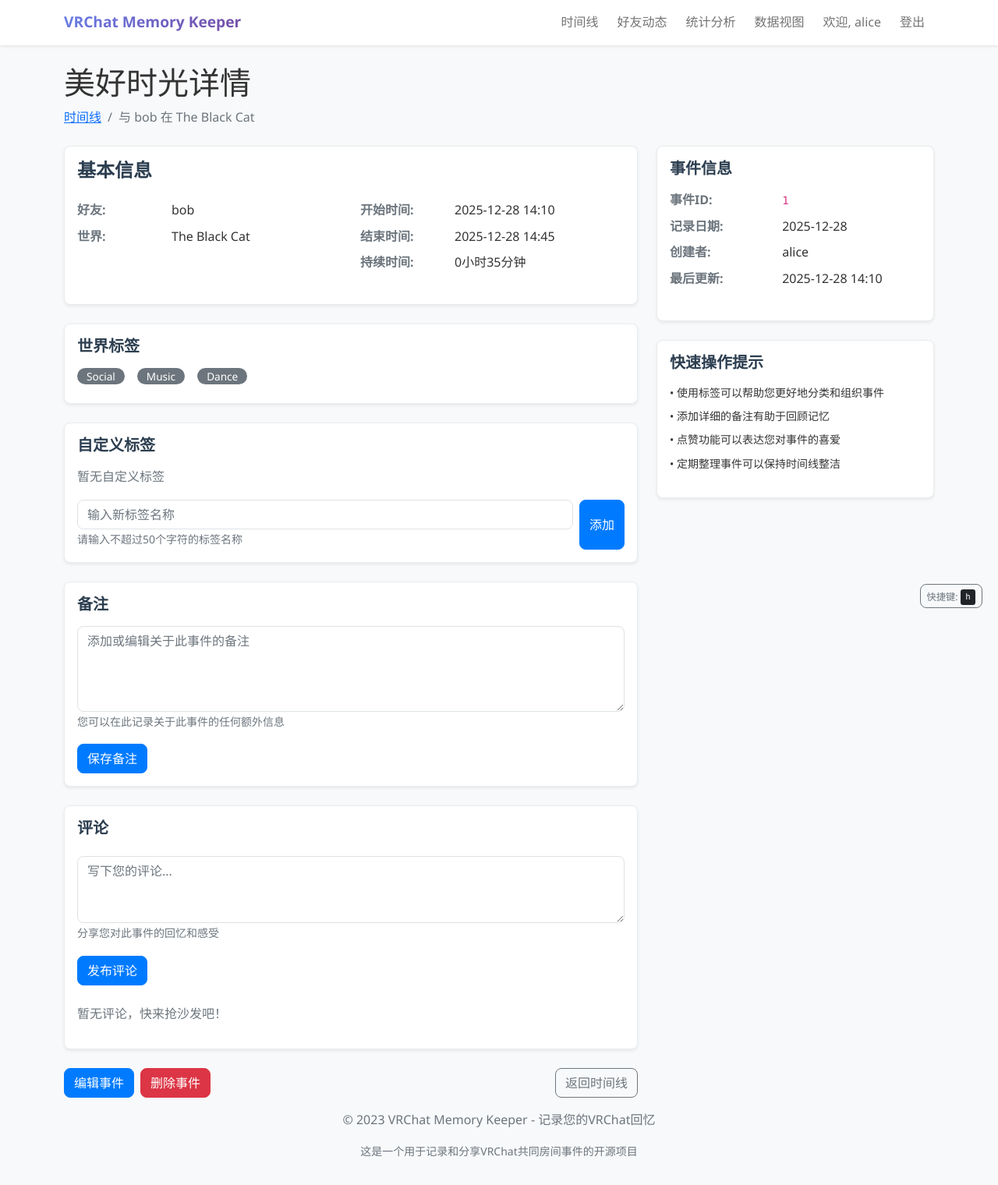
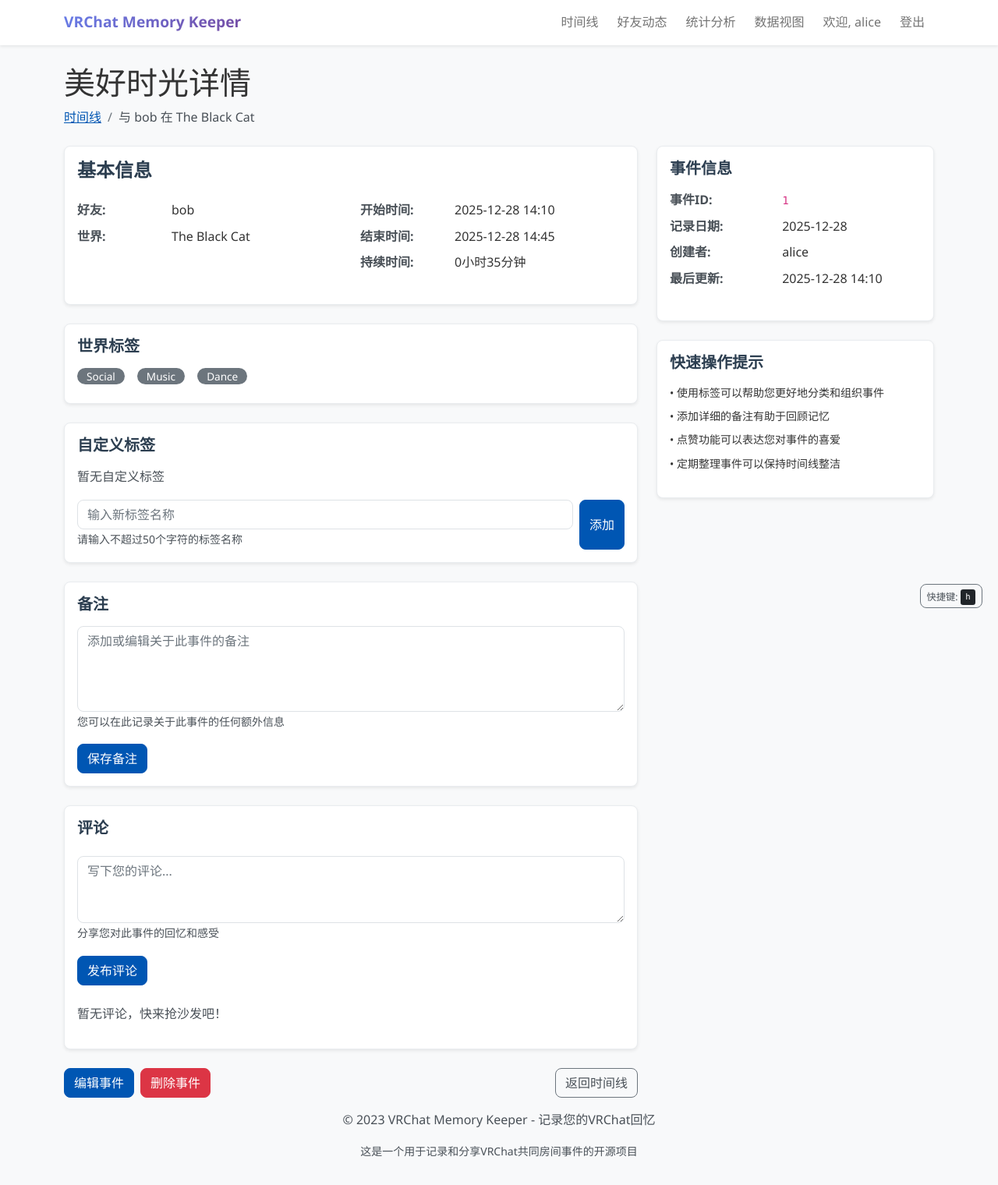
Before and after one commit to KKTIME2024/AS-2, a Flask app: page /event/1 in a window 1280 px wide. Shown: the whole page at 78% size. Run offline with Flask 3, Linux system fonts and the light colour scheme; a user stored in the database is signed in; data comes from the database, SQL or seed files in the repository; data that the repository does not hold is empty.

Commit message:
fix(accessibility): 改进可访问性和UI对比度
为键盘快捷键对话框添加ARIA属性
为搜索输入添加隐藏标签
改进文本颜色对比度
调整按钮和卡片颜色以提高可读性

```diff
--- a/static/css/main.css
+++ b/static/css/main.css
@@ -38,9 +38,9 @@ body {
 }
 
 .navbar-nav .nav-link.active {
-    background: linear-gradient(135deg, #667eea 0%, #764ba2 100%);
+    background: linear-gradient(135deg, #0056b3 0%, #004085 100%);
     color: white !important;
-    box-shadow: 0 4px 12px rgba(102, 126, 234, 0.3);
+    box-shadow: 0 4px 12px rgba(0, 86, 179, 0.3);
 }
 
 /* Event Cards */
@@ -72,6 +72,11 @@ body {
     font-weight: 500;
 }
 
+/* Text Contrast Improvements */
+.text-muted {
+    color: #495057 !important;
+}
+
 /* Buttons */
 .btn {
     border-radius: 8px;
@@ -80,26 +85,31 @@ body {
 }
 
 .btn-primary {
-    background-color: #007bff;
-    border-color: #007bff;
+    background-color: #0056b3;
+    border-color: #0056b3;
 }
 
 .btn-primary:hover {
-    background-color: #0056b3;
-    border-color: #0056b3;
+    background-color: #004085;
+    border-color: #004085;
     transform: translateY(-1px);
 }
 
 .btn-outline-primary {
-    border-color: #007bff;
-    color: #007bff;
+    border-color: #0056b3;
+    color: #0056b3;
 }
 
 .btn-outline-primary:hover {
-    background-color: #007bff;
-    border-color: #007bff;
+    background-color: #0056b3;
+    border-color: #0056b3;
     color: white;
     transform: translateY(-1px);
+}
+
+/* Secondary Button Contrast Fix */
+.btn-outline-secondary {
+    color: #495057;
 }
 
 /* Like Button Animation */
@@ -200,19 +210,39 @@ body {
 }
 
 .btn-tag-filter.active {
-    background-color: #007bff;
+    background-color: #0056b3;
     color: white;
-    border-color: #007bff;
+    border-color: #0056b3;
+}
+
+/* Breadcrumb Navigation */
+.breadcrumb {
+    background-color: transparent;
+    margin-bottom: 0;
+}
+
+.breadcrumb a {
+    color: #0056b3 !important;
+}
+
+.breadcrumb a:hover,
+.breadcrumb a:focus {
+    color: #004085 !important;
+    text-decoration: underline;
+}
+
+.breadcrumb .active {
+    color: #495057 !important;
 }
 
 /* Stats Cards */
 .stats-card {
-    background: linear-gradient(135deg, #667eea 0%, #764ba2 100%);
+    background: linear-gradient(135deg, #0056b3 0%, #004085 100%);
     color: white;
     border-radius: 8px;
     padding: 1.5rem;
     margin-bottom: 1rem;
-    box-shadow: 0 4px 12px rgba(0,0,0,0.15);
+    box-shadow: 0 4px 12px rgba(0, 86, 179, 0.3);
 }
 
 .stats-card h3 {
--- a/static/js/main.js
+++ b/static/js/main.js
@@ -418,7 +418,7 @@ function showKeyboardShortcutsHelp() {
         const helpHtml = `
             <div class="card">
                 <div class="card-header">
-                    <h5 class="card-title mb-0">键盘快捷键</h5>
+                    <h5 id="keyboard-shortcuts-title" class="card-title mb-0">键盘快捷键</h5>
                 </div>
                 <div class="card-body">
                     <dl class="row mb-0">
@@ -454,6 +454,10 @@ function showKeyboardShortcutsHelp() {
         modal.id = modalId;
         modal.className = 'modal fade';
         modal.tabIndex = -1;
+        modal.setAttribute('aria-labelledby', 'keyboard-shortcuts-title');
+        modal.setAttribute('role', 'dialog');
+        modal.setAttribute('aria-modal', 'true');
+        modal.setAttribute('aria-hidden', 'true');
         modal.innerHTML = `
             <div class="modal-dialog modal-lg">
                 <div class="modal-content">
--- a/templates/event_detail.html
+++ b/templates/event_detail.html
@@ -80,7 +80,7 @@
                                     </span>
                                 {% endfor %}
                             {% else %}
-                                <span class="text-muted" aria-live="polite">暂无世界标签</span>
+                                <span class="text-muted" role="listitem" aria-live="polite">暂无世界标签</span>
                             {% endif %}
                         </div>
                     </div>
@@ -100,7 +100,7 @@
                                     </span>
                                 {% endfor %}
                             {% else %}
-                                <span class="text-muted" aria-live="polite">暂无自定义标签</span>
+                                <span class="text-muted" role="listitem" aria-live="polite">暂无自定义标签</span>
                             {% endif %}
                         </div>
 
--- a/templates/index.html
+++ b/templates/index.html
@@ -13,11 +13,12 @@
             <div class="row g-3">
                 <div class="col-md-10">
                     <div class="input-group">
+                        <label for="search-input" class="form-label visually-hidden">搜索</label>
                         <span class="input-group-text">
                             <span aria-hidden="true">🔎</span>
                             <span class="visually-hidden">搜索关键词</span>
                         </span>
-                        <input type="text" class="form-control form-control-lg" name="search"
+                        <input type="text" id="search-input" class="form-control form-control-lg" name="search"
                                placeholder="搜索好友名称、世界名称、标签或日期..."
                                aria-describedby="search-help"
                                value="{{ search_query or '' }}"
@@ -47,7 +48,7 @@
     <section class="tag-filter-section mb-4" role="region" aria-labelledby="filter-heading">
         <h2 id="filter-heading" class="h5">按标签筛选</h2>
         <div class="filter-controls" role="toolbar" aria-label="标签筛选工具">
-            <div class="d-flex flex-wrap gap-2" role="list" aria-label="筛选标签列表">
+            <div class="d-flex flex-wrap gap-2" aria-label="筛选标签列表">
                 {% if selected_tag %}
                     <a href="{{ url_for('index') }}" class="btn btn-primary" role="button"
                            aria-label="显示全部事件" aria-pressed="false">
```
Also changed, not shown: 1 other file.
